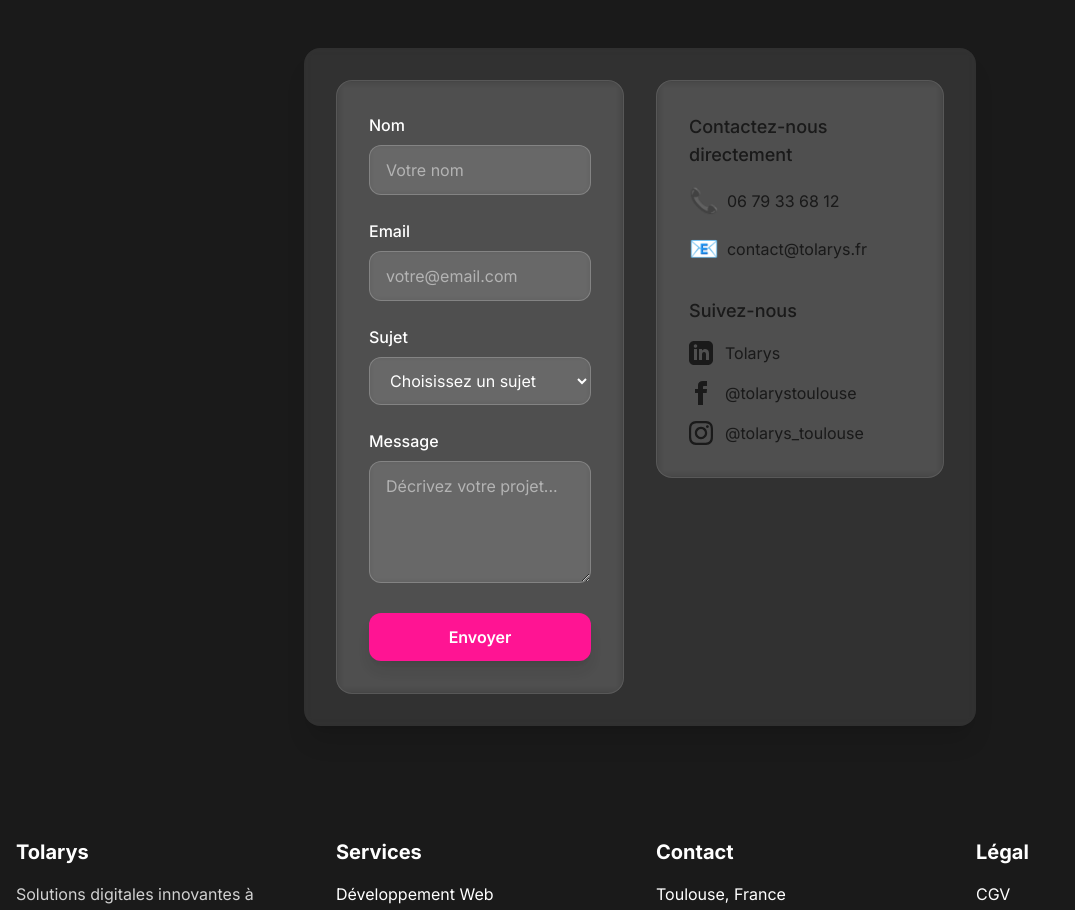
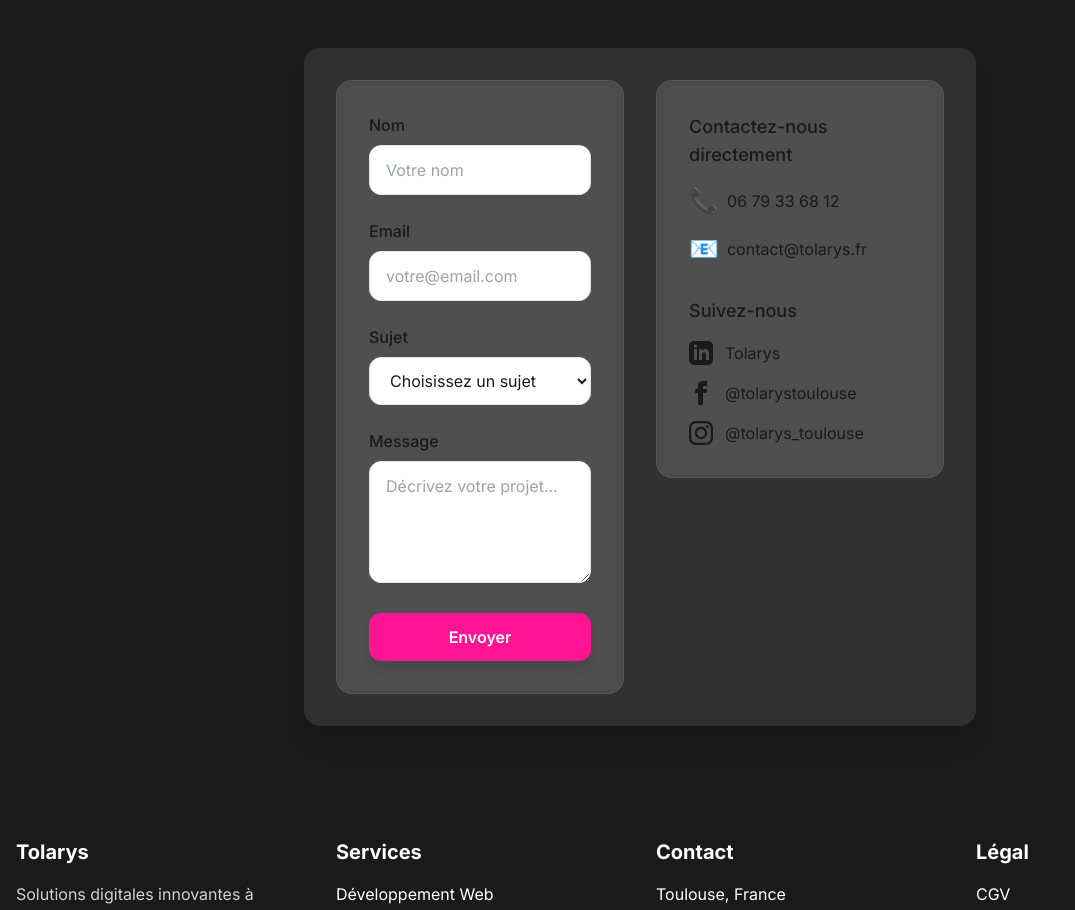
Before and after one commit to Skymx82/Tolarys, a Next.js app: page / in a window 1280 px wide. Shown: the part 5587-6497 px from the top of the page, without its empty margins (0-1075 px from the left). Built offline with nearby package versions, Linux system fonts and the light colour scheme.

Commit message:
Correction contactform

```diff
--- a/src/components/ContactForm.tsx
+++ b/src/components/ContactForm.tsx
@@ -78,8 +78,8 @@
     }
   };
 
-  const inputClasses = "w-full px-3 sm:px-4 py-2 sm:py-3 bg-white/10 backdrop-blur-sm rounded-xl text-white placeholder-white/50 focus:outline-none focus:ring-2 focus:ring-pink border border-white/20 text-sm sm:text-base";
-  const labelClasses = "block text-sm sm:text-base font-medium text-white mb-2";
+  const inputClasses = "w-full px-3 sm:px-4 py-2 sm:py-3 rounded-xl text-dark placeholder-dark focus:outline-none focus:ring-2 focus:ring-pink border border-dark text-sm sm:text-base";
+  const labelClasses = "block text-sm sm:text-base font-medium text-dark mb-2";
 
   return (
     <div className="grid md:grid-cols-2 gap-6 md:gap-8 items-start">
@@ -101,7 +101,7 @@
             name="name"
             value={formData.name}
             onChange={handleChange}
-            className={inputClasses}
+            className={`${inputClasses} bg-white text-dark`}
             placeholder="Votre nom"
             required
           />
@@ -127,7 +127,7 @@
             name="email"
             value={formData.email}
             onChange={handleChange}
-            className={inputClasses}
+            className={`${inputClasses} bg-white text-dark`}
             placeholder="votre@email.com"
             required
           />
@@ -152,14 +152,14 @@
             name="subject"
             value={formData.subject}
             onChange={handleChange}
-            className={inputClasses}
+            className={`${inputClasses} bg-white text-dark`}
             required
           >
-            <option value="" className="bg-background-dark text-white">Choisissez un sujet</option>
-            <option value="site-web" className="bg-background-dark text-white">Site Web</option>
-            <option value="app-mobile" className="bg-background-dark text-white">Application Mobile</option>
-            <option value="maintenance" className="bg-background-dark text-white">Maintenance</option>
-            <option value="autre" className="bg-background-dark text-white">Autre</option>
+            <option value="" className="bg-white text-dark">Choisissez un sujet</option>
+            <option value="site-web" className="bg-white text-dark">Site Web</option>
+            <option value="app-mobile" className="bg-white text-dark">Application Mobile</option>
+            <option value="maintenance" className="bg-white text-dark">Maintenance</option>
+            <option value="autre" className="bg-white text-dark">Autre</option>
           </motion.select>
         </div>
 
@@ -174,7 +174,7 @@
             rows={4}
             value={formData.message}
             onChange={handleChange}
-            className={inputClasses}
+            className={`${inputClasses} bg-white text-dark`}
             placeholder="Décrivez votre projet..."
             required
           />
@@ -198,7 +198,7 @@
             ${isSubmitting
               ? 'bg-pink/50 cursor-not-allowed'
               : 'bg-pink hover:bg-pink-dark'
-            } text-white shadow-lg`}
+            } text-white shadow-lg bg-dark`}
         >
           {isSubmitting ? (
             <span className="flex items-center justify-center">
```
